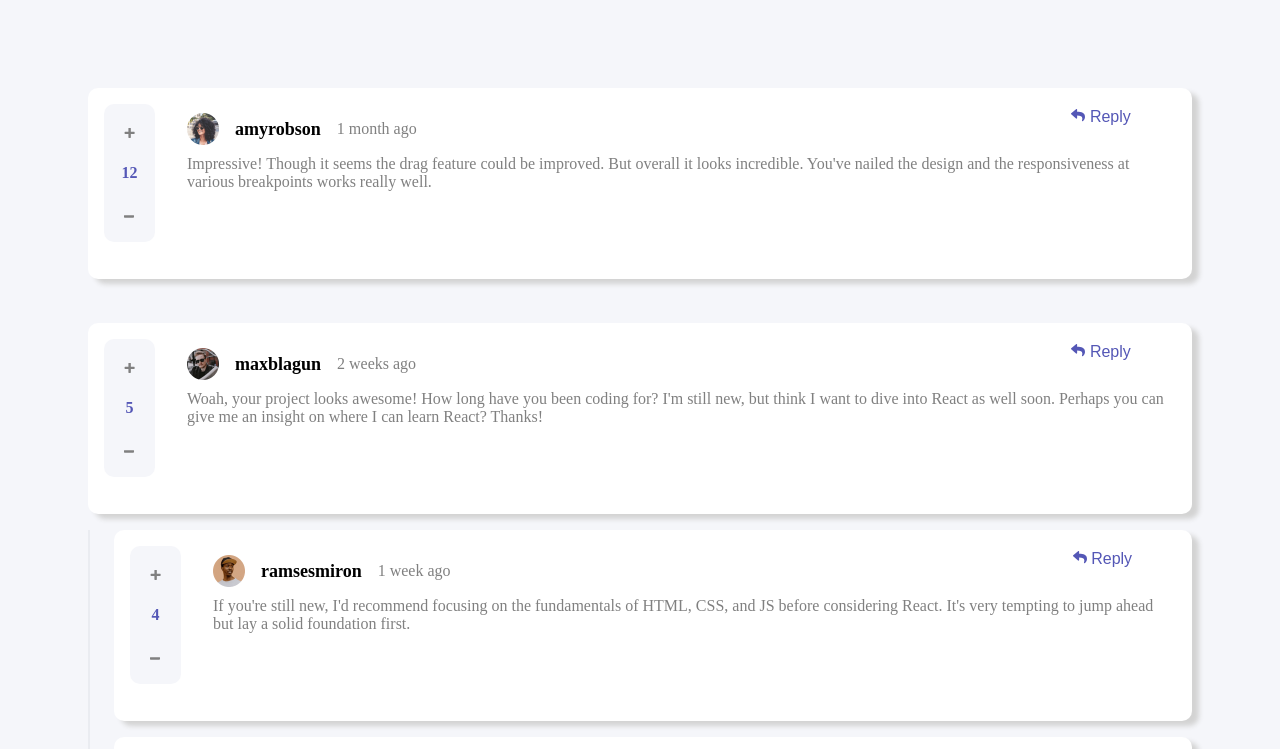
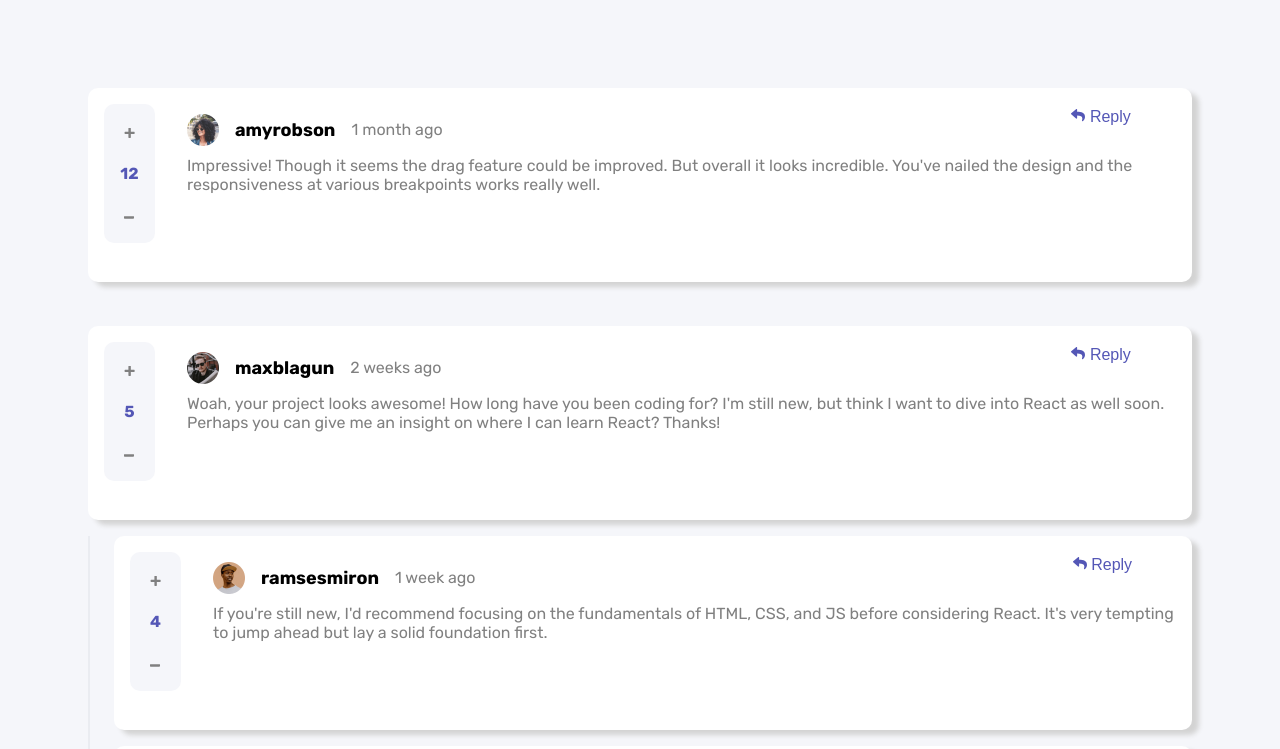
Before and after one commit to thejollydrawker/fm-comments, an Angular app: page / in a window 1280 px wide. Shown: the top 749 px of the page. Built offline with nearby package versions, Linux system fonts and the light colour scheme.

Commit message:
fix pipe, add font

```diff
--- a/src/app/app.component.scss
+++ b/src/app/app.component.scss
@@ -19,6 +19,7 @@
 
 .app-main {
     padding: 0.5rem;
+    font-family: 'Rubik', sans-serif;
 }
 
 *[class*="_btn"] {
--- a/src/app/pipes/format-date.pipe.ts
+++ b/src/app/pipes/format-date.pipe.ts
@@ -12,7 +12,7 @@
 export class FormatDatePipe implements PipeTransform {
     transform(value: string) {
 
-        var date_regex = /^(0[1-9]|1[0-2])\/(0[1-9]|1\d|2\d|3[01])\/(19|20)\d{2}$/;
+        var date_regex = /^\d{1,2}\/\d{1,2}\/\d{2,4}$/;
         if (!(date_regex.test(value))) {
             return value;
         }
--- a/src/app/services/comments/comments.service.ts
+++ b/src/app/services/comments/comments.service.ts
@@ -150,7 +150,7 @@
     let newComment: Comment = {
       id: Date.now(),
       content: content,
-      createdAt: '12/10/2023',
+      createdAt: this.getToday(),
       score: 0,
       replyingTo: repliesTo.user.username,
       user: this.user()!,
--- a/src/index.html
+++ b/src/index.html
@@ -6,6 +6,9 @@
   <base href="/">
   <meta name="viewport" content="width=device-width, initial-scale=1">
   <link rel="icon" type="image/x-icon" href="favicon.ico">
+  <link rel="preconnect" href="https://fonts.googleapis.com">
+  <link rel="preconnect" href="https://fonts.gstatic.com" crossorigin>
+  <link href="https://fonts.googleapis.com/css2?family=Rubik:wght@400;500;700&display=swap" rel="stylesheet">
 </head>
 <body>
   <app-root></app-root>
```
